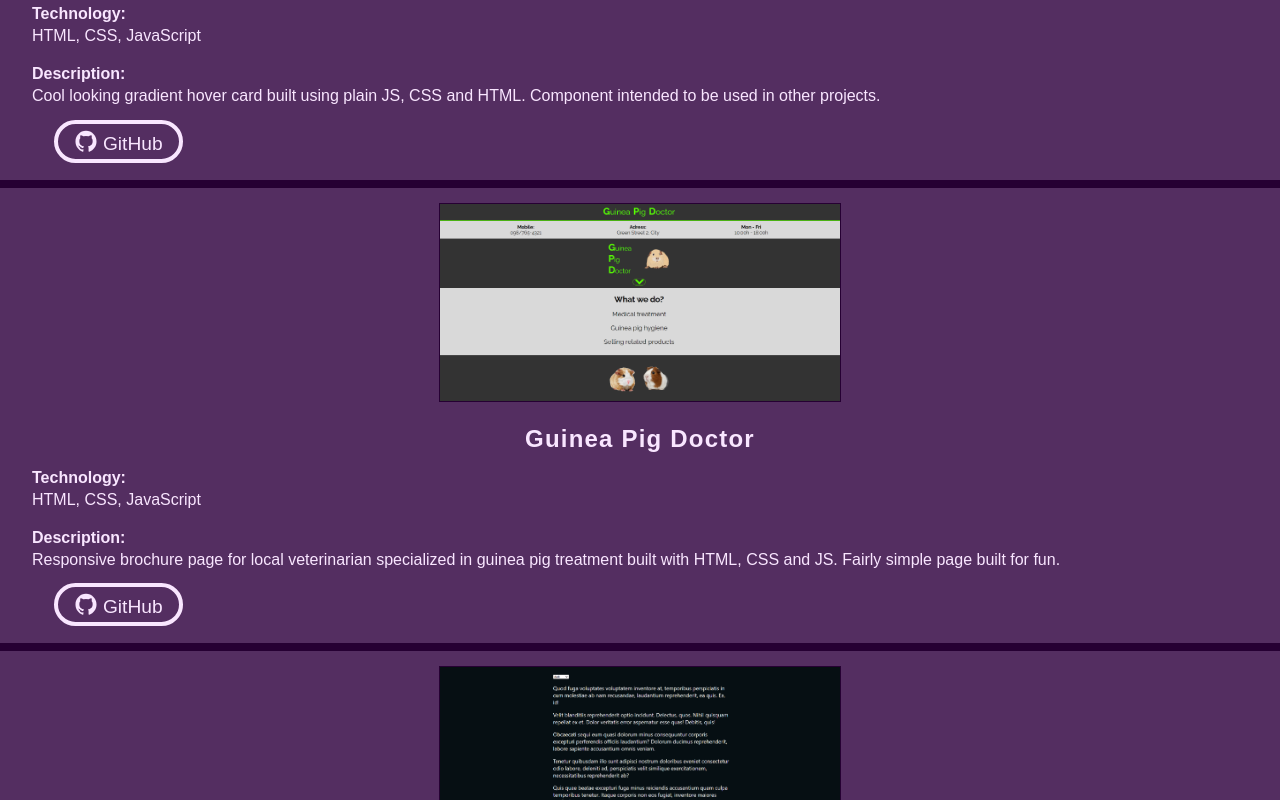
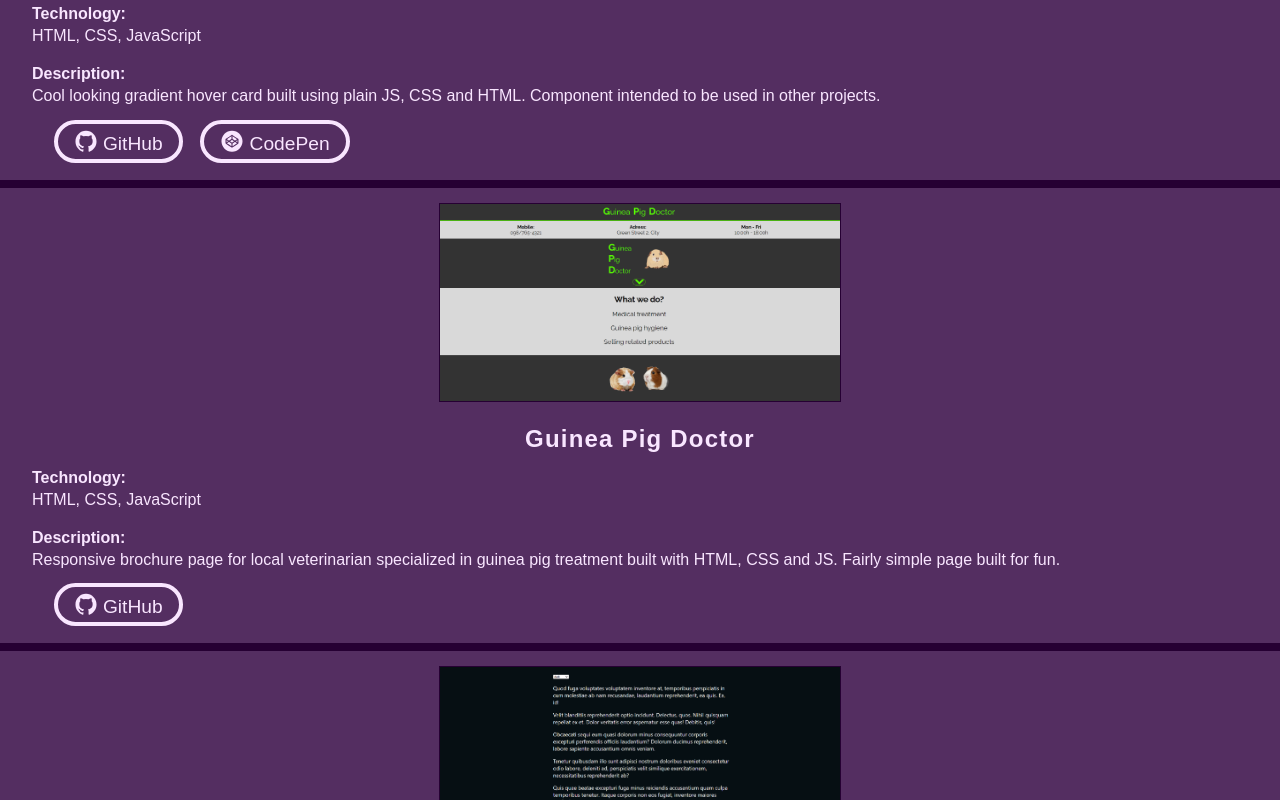
Before and after one commit to max-marschhauser/portfolio, a React (Create React App) app: page /projects in a window 1280 px wide. Shown: the part 2180-2980 px from the top of the page. Built offline with nearby package versions, Linux system fonts and the light colour scheme.

Commit message:
added codepen links for some projects

```diff
--- a/src/data/projectsPageList.js
+++ b/src/data/projectsPageList.js
@@ -70,7 +70,7 @@ const projectsData = [
 		description:
 			"Cool looking gradient hover card built using plain JS, CSS and HTML. Component intended to be used in other projects.",
 		githubLink: "https://github.com/max-marschhauser/gradient-hover-card",
-		codepenLink: "",
+		codepenLink: "https://codepen.io/max-marschhauser/pen/WNgNrVO",
 	},
 	{
 		id: 4,
@@ -100,7 +100,7 @@ const projectsData = [
 		description:
 			"Good looking Loading Spinner built with CSS. This component can be used on various sites that require loading.",
 		githubLink: "https://github.com/max-marschhauser/Loading-Spinner",
-		codepenLink: "",
+		codepenLink: "https://codepen.io/max-marschhauser/pen/oNPNxbv",
 	},
 	{
 		id: 7,
@@ -109,7 +109,7 @@ const projectsData = [
 		technology: "HTML, CSS, JavaScript",
 		description: "Sample code for multistep form. Component intended to be used in other projects.",
 		githubLink: "https://github.com/max-marschhauser/Multistep-Form",
-		codepenLink: "",
+		codepenLink: "https://codepen.io/max-marschhauser/pen/LYJYNVK",
 	},
 	{
 		id: 8,
@@ -147,7 +147,7 @@ const projectsData = [
 		technology: "HTML, JavaScript",
 		description: "To-Do list built using JavaScript and HTML. Very simple JS to-do list built for fun.",
 		githubLink: "https://github.com/max-marschhauser/ToDo-List",
-		codepenLink: "",
+		codepenLink: "https://codepen.io/max-marschhauser/pen/ababNzX",
 	},
 	{
 		id: 12,
```
Also changed, not shown: 1 other file (tests, documents, lock files or other folders).
